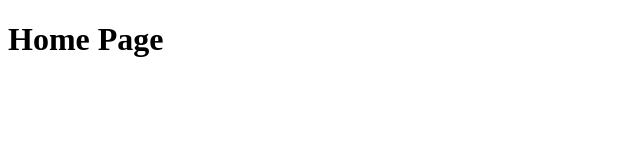
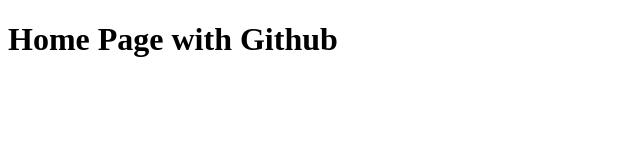
Before and after one commit to wiroteonline/html-github-app, a plain HTML site: page index.html in a window 1280 px wide. Shown: the whole page, without its empty margins (0-640 px from the left). Drawn offline with Linux system fonts and the light colour scheme.

Commit message:
update index.html

```diff
--- a/index.html
+++ b/index.html
@@ -6,6 +6,6 @@
     <title>Home Page</title>
 </head>
 <body>
-    <h1>Home Page</h1>
+    <h1>Home Page with Github</h1>
 </body>
 </html>
```
